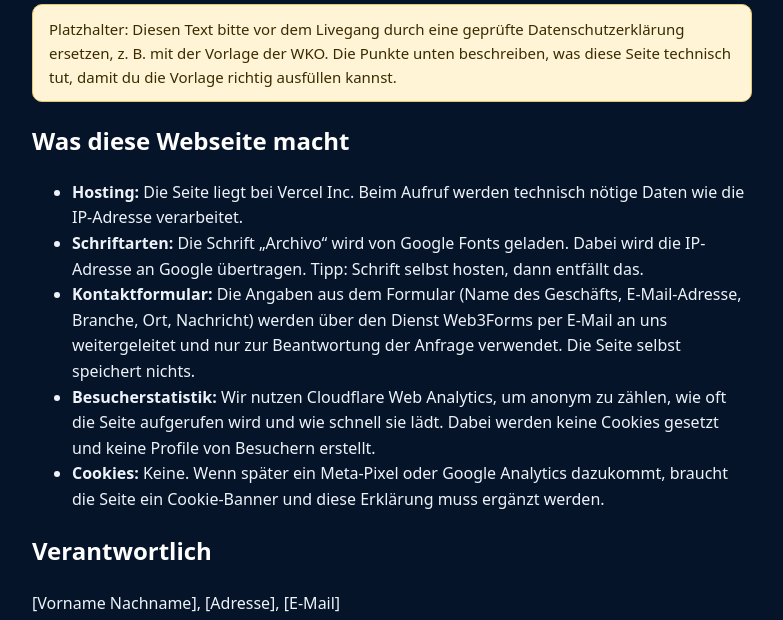
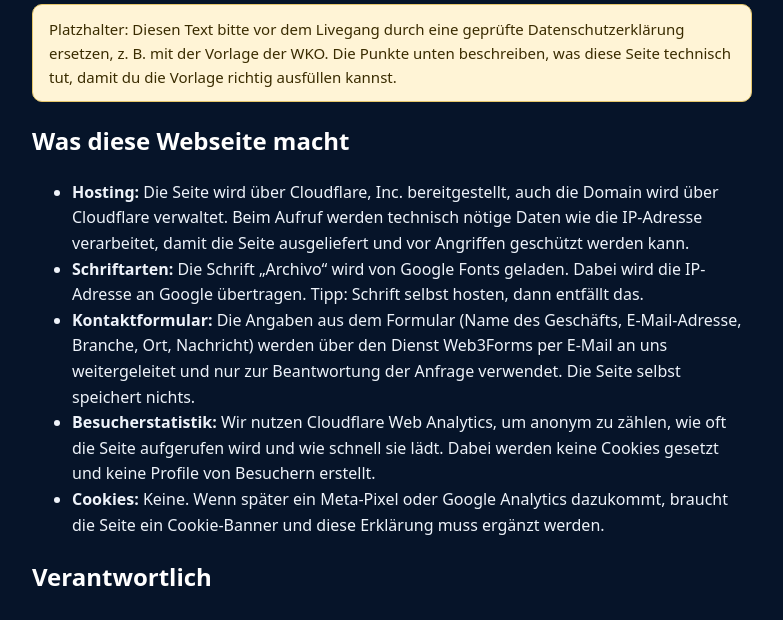
Before and after one commit to Nati-MN/landing, a plain HTML site: page datenschutz.html in a window 1280 px wide. Shown: the part 180-800 px from the top of the page, without its empty margins (248-1031 px from the left). Drawn offline with Linux system fonts and the light colour scheme.

Commit message:
Add files via upload

```diff
--- a/datenschutz.html
+++ b/datenschutz.html
@@ -20,7 +20,7 @@ a{color:#4DA6FF}
 
 <h2>Was diese Webseite macht</h2>
 <ul>
-  <li><strong>Hosting:</strong> Die Seite liegt bei Vercel Inc. Beim Aufruf werden technisch nötige Daten wie die IP-Adresse verarbeitet.</li>
+  <li><strong>Hosting:</strong> Die Seite wird über Cloudflare, Inc. bereitgestellt, auch die Domain wird über Cloudflare verwaltet. Beim Aufruf werden technisch nötige Daten wie die IP-Adresse verarbeitet, damit die Seite ausgeliefert und vor Angriffen geschützt werden kann.</li>
   <li><strong>Schriftarten:</strong> Die Schrift „Archivo“ wird von Google Fonts geladen. Dabei wird die IP-Adresse an Google übertragen. Tipp: Schrift selbst hosten, dann entfällt das.</li>
   <li><strong>Kontaktformular:</strong> Die Angaben aus dem Formular (Name des Geschäfts, E-Mail-Adresse, Branche, Ort, Nachricht) werden über den Dienst Web3Forms per E-Mail an uns weitergeleitet und nur zur Beantwortung der Anfrage verwendet. Die Seite selbst speichert nichts.</li>
   <li><strong>Besucherstatistik:</strong> Wir nutzen Cloudflare Web Analytics, um anonym zu zählen, wie oft die Seite aufgerufen wird und wie schnell sie lädt. Dabei werden keine Cookies gesetzt und keine Profile von Besuchern erstellt.</li>
```
